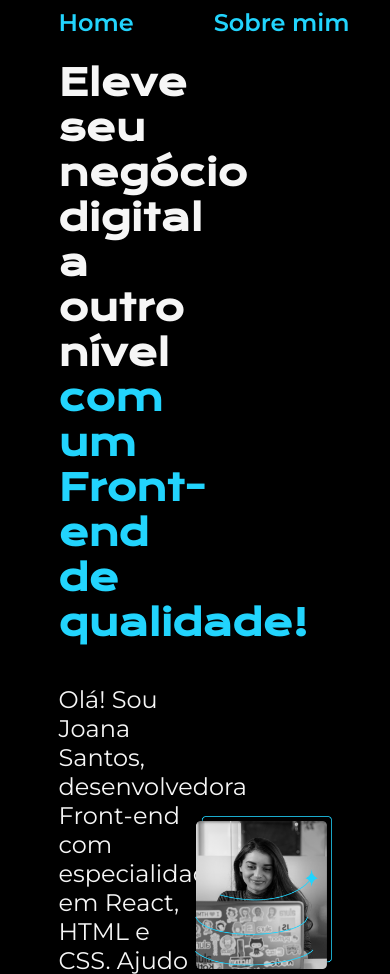
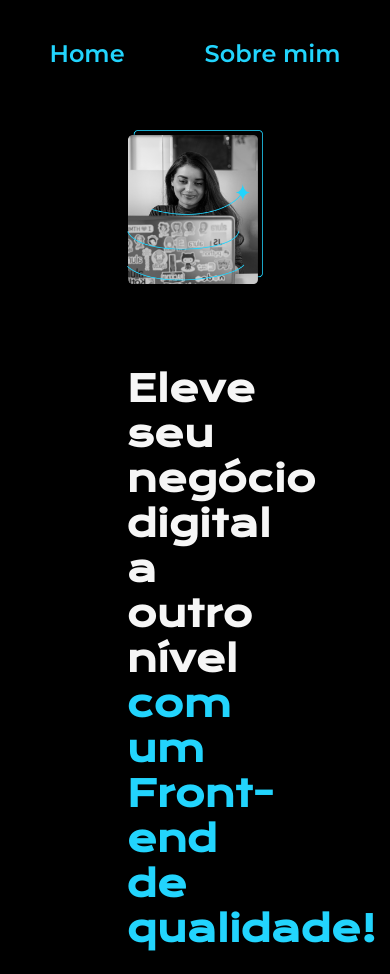
Before and after one commit to jfroes/Alura-html-css-2023, a plain HTML site: page index.html in a window 390 px wide. Shown: the top 974 px of the page. Drawn offline with nearby package versions, Linux system fonts and the light colour scheme.

Commit message:
inserção de media queries para telas de até 1200px

```diff
--- a/styles/style.css
+++ b/styles/style.css
@@ -38,6 +38,7 @@ body{
     display: flex;
     align-items: center;
     justify-content: space-between;
+    gap: 82px;
 }
 
 .apresentacao__conteudo{
@@ -111,3 +112,17 @@ body{
     font-weight: 400;
 
 }
+
+@media (max-width:1200px){
+    .cabecalho{
+        padding: 10%;
+    }
+
+    .cabecalho__menu{
+        justify-content: center;
+    }
+
+    .apresentacao{
+        flex-direction: column-reverse;
+    }
+}
```
